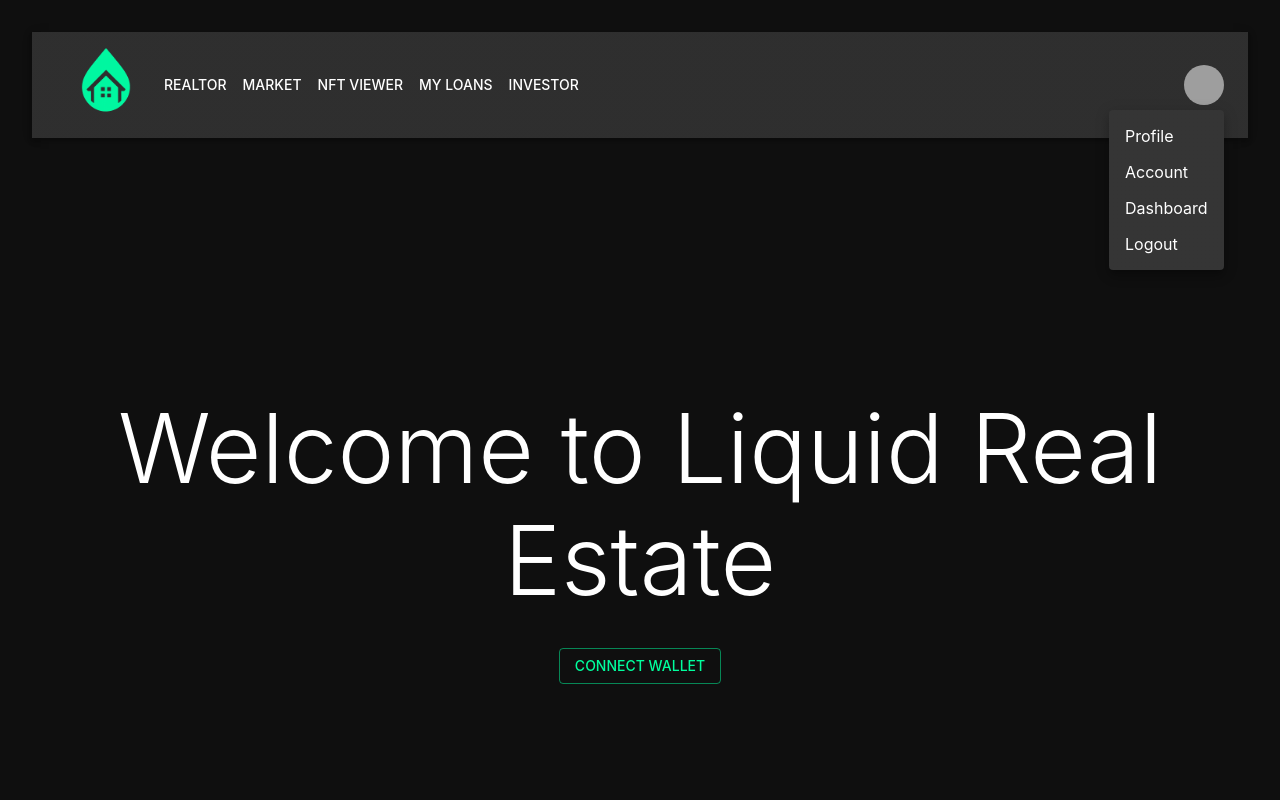
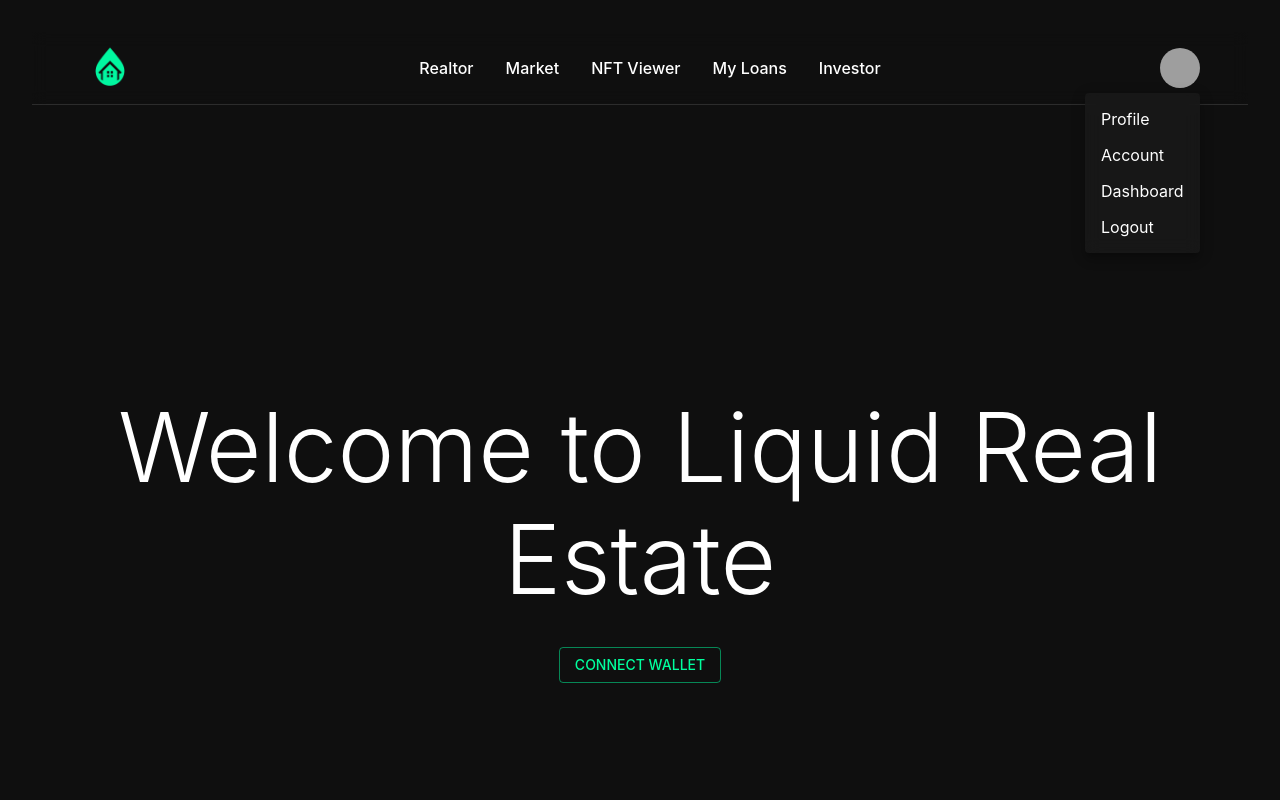
Before and after one commit to Constantino/liquid-real-estate, a React (Vite) app in the folder front-end/: page / in a window 1280 px wide. Both pictures are taken after a click on the button "Open settings". Shown: the top 800 px of the page. Built offline with nearby package versions, Linux system fonts and the light colour scheme; grey boxes are pictures that could not be loaded.

Commit message:
small changes to navbar css

```diff
--- a/front-end/src/App.jsx
+++ b/front-end/src/App.jsx
@@ -34,7 +34,7 @@ function App() {
       <ThemeProvider theme={darkTheme}>
         <CssBaseline />
         <ResponsiveAppBar />
-        <Container maxWidth="lg">
+        <Container maxWidth="lg" sx={{ mt: 4 }}>
           <Routes>
             <Route path="/" element={
               <Box
--- a/front-end/src/components/ResponsiveAppBar.jsx
+++ b/front-end/src/components/ResponsiveAppBar.jsx
@@ -49,18 +49,28 @@ function ResponsiveAppBar() {
     };
 
     return (
-        <AppBar position="static">
-            <Container maxWidth="xl">
-                <Toolbar disableGutters>
-                    <Link to="/">
+        <AppBar
+            position="static"
+            sx={{
+                background: 'transparent',
+                backdropFilter: 'blur(8px)',
+                boxShadow: 'none',
+                borderBottom: '1px solid rgba(255, 255, 255, 0.12)',
+                width: '100%',
+                maxWidth: '100%'
+            }}
+        >
+            <Container maxWidth={false} sx={{ px: { xs: 2, sm: 4, md: 6 } }}>
+                <Toolbar disableGutters sx={{ width: '100%' }}>
+                    <Link to="/" style={{ display: 'flex', alignItems: 'center' }}>
                         <img
                             src={liquidRealEstateLogo}
                             alt="Liquid Real Estate Logo"
-                            style={{ width: '100px', height: '100px' }}
+                            style={{ width: '60px', height: '60px' }}
                         />
                     </Link>
 
-                    <Box sx={{ flexGrow: 1, display: { xs: 'flex', md: 'none' } }}>
+                    <Box sx={{ flexGrow: 1, display: { xs: 'flex', md: 'none' }, justifyContent: 'flex-end' }}>
                         <IconButton
                             size="large"
                             aria-label="account of current user"
@@ -85,7 +95,13 @@ function ResponsiveAppBar() {
                             }}
                             open={Boolean(anchorElNav)}
                             onClose={handleCloseNavMenu}
-                            sx={{ display: { xs: 'block', md: 'none' } }}
+                            sx={{
+                                display: { xs: 'block', md: 'none' },
+                                '& .MuiPaper-root': {
+                                    background: 'rgba(26, 26, 26, 0.8)',
+                                    backdropFilter: 'blur(8px)',
+                                }
+                            }}
                         >
                             {pages.map((page) => (
                                 <MenuItem
@@ -97,17 +113,21 @@ function ResponsiveAppBar() {
                             ))}
                         </Menu>
                     </Box>
-                    <Box sx={{ flexGrow: 1, display: { xs: 'none', md: 'flex' } }}>
+                    <Box sx={{ flexGrow: 1, display: { xs: 'none', md: 'flex' }, justifyContent: 'center' }}>
                         {pages.map((page) => (
                             <Button
                                 key={page.name}
                                 onClick={() => handleNavigation(page.path)}
                                 sx={{
+                                    mx: 1,
                                     my: 2,
                                     color: 'white',
                                     display: 'block',
+                                    fontSize: '1rem',
+                                    textTransform: 'none',
                                     '&:hover': {
-                                        color: '#00FF9D'
+                                        color: '#00FF9D',
+                                        background: 'transparent'
                                     }
                                 }}
                             >
@@ -122,7 +142,13 @@ function ResponsiveAppBar() {
                             </IconButton>
                         </Tooltip>
                         <Menu
-                            sx={{ mt: '45px' }}
+                            sx={{
+                                mt: '45px',
+                                '& .MuiPaper-root': {
+                                    background: 'rgba(26, 26, 26, 0.8)',
+                                    backdropFilter: 'blur(8px)',
+                                }
+                            }}
                             id="menu-appbar"
                             anchorEl={anchorElUser}
                             anchorOrigin={{
```
